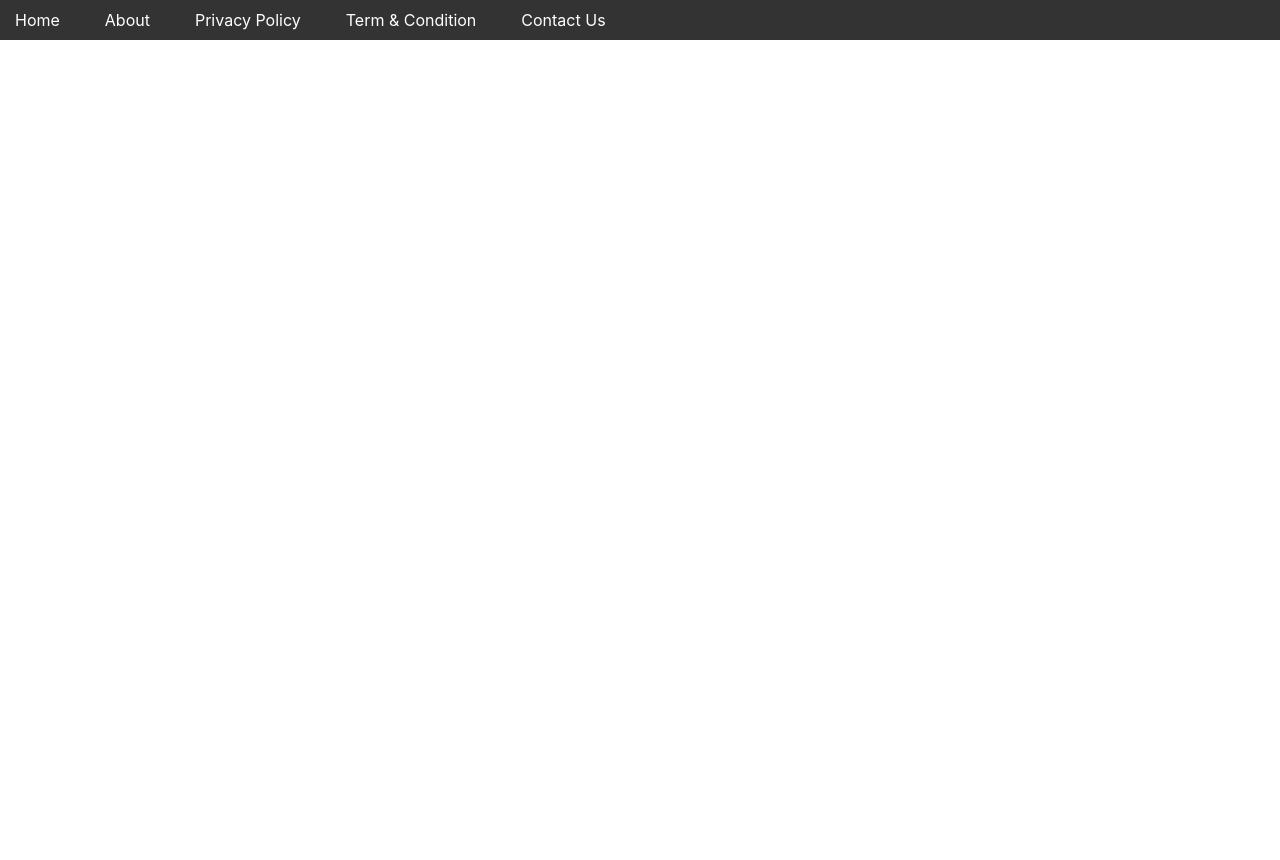
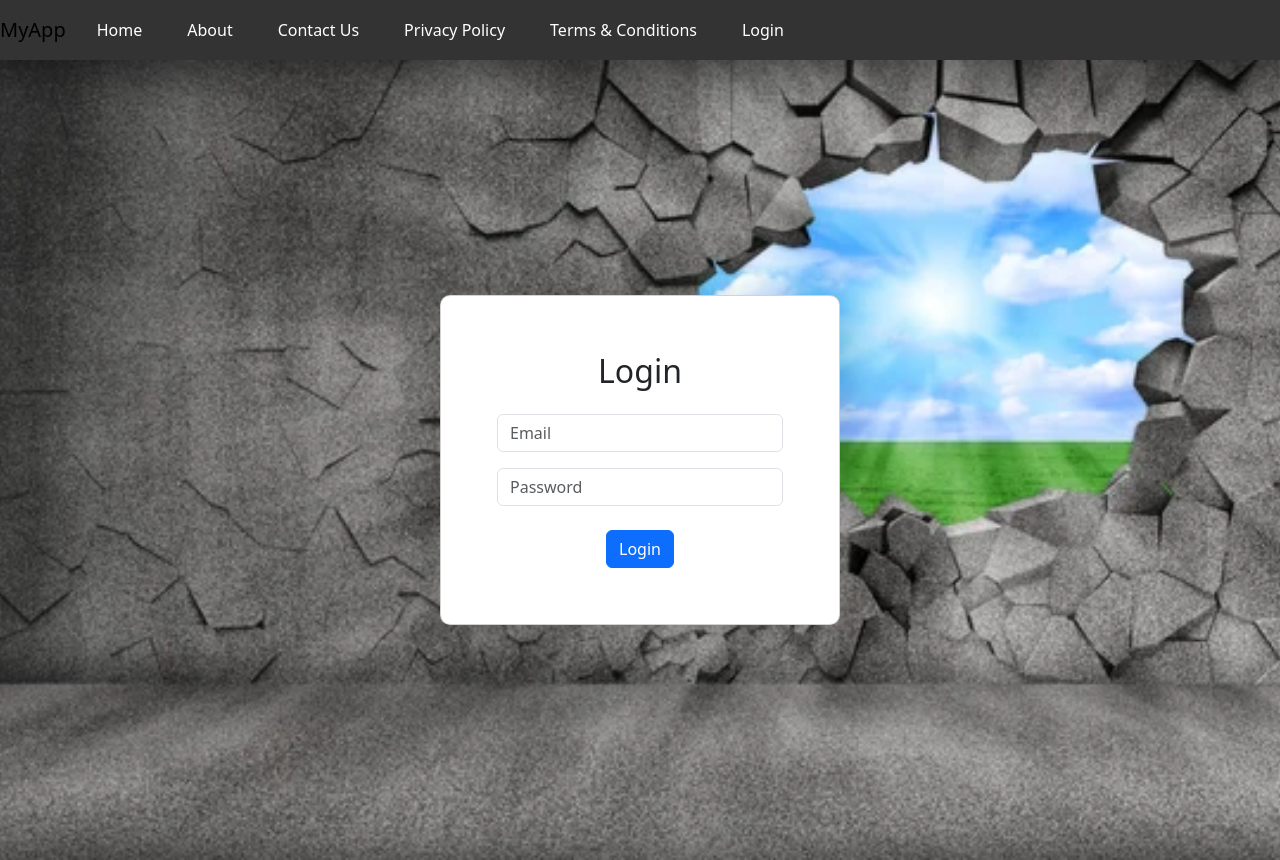
Before and after one commit to kulweetkumar/newDemo, a React (Create React App) app: page /login in a window 1280 px wide. Before the commit the page ends 800 px from the top, so only its background shows below. Built offline with nearby package versions, Linux system fonts and the light colour scheme.

Commit message:
redux setup

```diff
--- a/src/App.css
+++ b/src/App.css
@@ -36,3 +36,30 @@
     transform: rotate(360deg);
   }
 }
+
+.login-background {
+  background-image: url('../public//login.jpg'); /* Add your background image path here */
+  background-size: cover;
+  background-position: center;
+  height: 100vh;
+  display: flex;
+  align-items: center;
+  justify-content: center;
+}
+
+.login-card {
+  max-width: 400px;
+  width: 100%;
+  border-radius: 10px;
+  overflow: hidden;
+}
+
+.card-body {
+  padding: 2rem;
+}
+.content-container {
+  padding-top: 60px; /* Adjust this value based on the height of your Navbar */
+}
+nav.navbar.navbar-expand-lg.navbar-light.bg-light.fixed-top {
+  background-color: #333 !important;
+}
--- a/src/App.js
+++ b/src/App.js
@@ -1,27 +1,36 @@
-
 import React from 'react';
 import { BrowserRouter as Router, Route, Routes } from 'react-router-dom';
 import Navbar from './components/layout/navbar';
-import Home from "./components/pages/home"
-import About from "./components/pages/about_us"
-import Contact from "./components/pages/contact_us"
-import PrivacyPolicy from "./components/pages/privacy_policy"
-import TermCondition from "./components/pages/term_condition"
+import Home from "./components/pages/home";
+import About from "./components/pages/about_us";
+import Contact from "./components/pages/contact_us";
+import PrivacyPolicy from "./components/pages/privacy_policy";
+import TermCondition from "./components/pages/term_condition";
+import { Provider } from "react-redux";
+import { store } from "./redux/store";
+import Login from './components/pages/login';
+import 'bootstrap/dist/css/bootstrap.min.css'; // Ensure you have Bootstrap CSS imported
+import './App.css'; // Add your custom CSS here
 
 const App = () => {
   return (
+    <Provider store={store}>
       <Router>
         <div className="App">
           <Navbar />
+          <div className="content-container">
             <Routes>
               <Route path='/' element={<Home />} />
               <Route path='/about' element={<About />} />
               <Route path='/contact-us' element={<Contact />} />
               <Route path='/privacy-policy' element={<PrivacyPolicy />} />
               <Route path='/term-condition' element={<TermCondition />} />
+              <Route path='/login' element={<Login />} />
             </Routes>
           </div>
+        </div>
       </Router>
+    </Provider>
   );
 };
 
--- a/src/components/layout/navbar.js
+++ b/src/components/layout/navbar.js
@@ -3,24 +3,31 @@ import { Link } from 'react-router-dom';
 
 const Navbar = () => {
   return (
-    <nav style={{ backgroundColor: '#333', padding: '10px 0' }}>
-      <ul style={{ display: 'flex', listStyleType: 'none', margin: 0, padding: 0, justifyContent: 'left' }}>
-        <li style={{ marginRight: '15px' }}>
-          <Link style={linkStyle} to="/">Home</Link>
+
+    <nav className="navbar navbar-expand-lg navbar-light bg-light fixed-top" >
+      <Link className="navbar-brand" to="/">MyApp</Link>
+      <div className="collapse navbar-collapse">
+        <ul className="navbar-nav mr-auto" style={{ display: 'flex', listStyleType: 'none', margin: 0, padding: 0, justifyContent: 'left' }}>
+          <li className="nav-item" style={{ marginRight: '15px' }}>
+            <Link className="nav-link" style={linkStyle} to="/">Home</Link>
           </li>
-        <li style={{ marginRight: '15px' }}>
-          <Link style={linkStyle} to="/about">About</Link>
+          <li className="nav-item" style={{ marginRight: '15px' }}>
+            <Link className="nav-link" style={linkStyle} to="/about">About</Link>
           </li>
-        <li style={{ marginRight: '15px' }}>
-          <Link style={linkStyle} to="/privacy-policy">Privacy Policy</Link>
+          <li className="nav-item" style={{ marginRight: '15px' }}>
+            <Link className="nav-link" style={linkStyle} to="/contact-us">Contact Us</Link>
           </li>
-        <li style={{ marginRight: '15px' }}>
-          <Link style={linkStyle} to="/term-condition">Term & Condition</Link>
+          <li className="nav-item" style={{ marginRight: '15px' }}>
+            <Link className="nav-link" style={linkStyle} to="/privacy-policy">Privacy Policy</Link>
           </li>
-        <li>
-          <Link style={linkStyle} to="/contact-us">Contact Us</Link>
+          <li className="nav-item" style={{ marginRight: '15px' }}>
+            <Link className="nav-link" style={linkStyle} to="/term-condition">Terms & Conditions</Link>
+          </li>
+          <li className="nav-item" style={{ marginRight: '15px' }}>
+            <Link className="nav-link" style={linkStyle} to="/login">Login</Link>
           </li>
         </ul>
+      </div>
     </nav>
   );
 };
--- a/src/components/pages/login.js
+++ b/src/components/pages/login.js
@@ -1,10 +1,99 @@
-import React from 'react';
+import React, { useState, useEffect } from 'react';
+import { useDispatch, useSelector } from 'react-redux';
+import { login, logout, checkAuth } from '../../redux/actions'; // Adjust path as necessary
 
 const Login = () => {
+  const [credentials, setCredentials] = useState({ email: '', password: '' });
+  const [errors, setErrors] = useState({ email: '', password: '' }); // New state for validation errors
+  const dispatch = useDispatch();
+  const { isAuthenticated, user, loader, error } = useSelector(state => state.Auth);
+
+  const validate = () => {
+    let isValid = true;
+    const newErrors = { email: '', password: '' };
+
+    if (!credentials.email) {
+      newErrors.email = 'Email is required';
+      isValid = false;
+    }
+
+    if (!credentials.password) {
+      newErrors.password = 'Password is required';
+      isValid = false;
+    }
+
+    setErrors(newErrors);
+    return isValid;
+  };
+
+  const handleLogin = () => {
+    if (!validate()) {
+      return;
+    }
+    dispatch(login(credentials));
+  };
+
+  const handleLogout = () => {
+    dispatch(logout());
+  };
+
+  useEffect(() => {
+    dispatch(checkAuth());
+  }, [dispatch]);
+
   return (
-    <div>
-      <h2>Login Page</h2>
-      <p>Welcome to our website!</p>
+    <div className="login-background">
+      <div className="container d-flex justify-content-center align-items-center min-vh-100">
+        <div className="card login-card shadow-lg p-4">
+          {loader && <div className="alert alert-info mb-3" role="alert">Loading...</div>}
+          {error && <div className="alert alert-danger mb-3" role="alert">Error: {error}</div>}
+          {!isAuthenticated ? (
+            <div className="card-body">
+              <h2 className="card-title text-center mb-4">Login</h2>
+              <form>
+                <div className="form-group mb-3">
+                  <input
+                    type="email"
+                    className={`form-control ${errors.email ? 'is-invalid' : ''}`}
+                    placeholder="Email"
+                    value={credentials.email}
+                    onChange={(e) => setCredentials({ ...credentials, email: e.target.value })}
+                  />
+                  {errors.email && <div className="invalid-feedback" style={{ color: 'red' }}>{errors.email}</div>}
+                </div>
+                <div className="form-group mb-4">
+                  <input
+                    type="password"
+                    className={`form-control ${errors.password ? 'is-invalid' : ''}`}
+                    placeholder="Password"
+                    value={credentials.password}
+                    onChange={(e) => setCredentials({ ...credentials, password: e.target.value })}
+                  />
+                  {errors.password && <div className="invalid-feedback" style={{ color: 'red' }}>{errors.password}</div>}
+                </div>
+                <button
+                  type="button"
+                  onClick={handleLogin}
+                  disabled={loader}
+                  className="btn btn-primary btn-block"
+                >
+                  Login
+                </button>
+              </form>
+            </div>
+          ) : (
+            <div className="card-body text-center">
+              <p className="mb-3">Welcome, {user.name}</p>
+              <button
+                onClick={handleLogout}
+                className="btn btn-secondary"
+              >
+                Logout
+              </button>
+            </div>
+          )}
+        </div>
+      </div>
     </div>
   );
 };
--- /dev/null
+++ b/src/redux/actionTypes/index.js
@@ -0,0 +1,4 @@
+export const AUTH_LOGIN = 'AUTH_LOGIN';
+export const AUTH_CHECK = 'AUTH_CHECK';
+export const AUTH_LOGOUT = 'AUTH_LOGOUT';
+export const PROFILE = 'PROFILE';
--- /dev/null
+++ b/src/redux/actions/index.js
@@ -0,0 +1,29 @@
+import Axios from 'axios';
+import * as ActionTypes from '../actionTypes';
+let apiPath = 'http://localhost:3000/';
+
+// Action creators
+export const login = (credentials) => async (dispatch) => {
+  try {
+    const response = await Axios.post(`${apiPath}/api/login`, credentials);
+    dispatch({
+      type: ActionTypes.AUTH_LOGIN,
+      payload: response.data,
+    });
+  } catch (error) {
+    // Handle error here
+    console.error(error);
+  }
+};
+
+export const logout = () => (dispatch) => {
+  dispatch({
+    type: ActionTypes.AUTH_LOGOUT,
+  });
+};
+
+export const checkAuth = () => (dispatch) => {
+  dispatch({
+    type: ActionTypes.AUTH_CHECK,
+  });
+};
--- /dev/null
+++ b/src/redux/reducers/Auth.js
@@ -0,0 +1,79 @@
+import * as ActionTypes from '../actionTypes';
+import Axios from 'axios';
+
+const initialState = {
+    isAuthenticated: false,
+    user: null,
+    loader: false,
+    error: null,
+};
+
+// Common function to set authentication state
+const setAuthState = (state, payload) => {
+  const { body } = payload;
+  localStorage.setItem('access_token', body.token);
+  localStorage.setItem('user', JSON.stringify(body));
+  Axios.defaults.headers.common.Authorization = `Bearer ${body.token}`;
+  return {
+    ...state,
+    isAuthenticated: true,
+    user: body,
+  };
+};
+
+// login
+const authLogin = (state, payload) => {
+  return setAuthState(state, payload);
+};
+
+// check auth
+const checkAuth = (state) => {
+    const token = localStorage.getItem('access_token');
+    const user = JSON.parse(localStorage.getItem('user'));
+    if (token) {
+      Axios.defaults.headers.common.Authorization = `Bearer ${token}`;
+      return {
+        ...state,
+        isAuthenticated: true,
+        user,
+      };
+    }
+    return {
+      ...state,
+      isAuthenticated: false,
+      user: null,
+    };
+};
+
+// logout
+const authLogout = (state) => {
+  localStorage.removeItem('access_token');
+  localStorage.removeItem('user');
+  return {
+    ...state,
+    isAuthenticated: false,
+    user: null,
+  };
+};
+
+// get profile
+const getProfile = (state, payload) => {
+  return setAuthState(state, payload);
+};
+
+const Auth = (state = initialState, { type, payload = null }) => {
+    switch (type) {
+        case ActionTypes.AUTH_LOGIN:
+          return authLogin(state, payload);
+        case ActionTypes.AUTH_CHECK:
+          return checkAuth(state);
+        case ActionTypes.AUTH_LOGOUT:
+          return authLogout(state);
+        case ActionTypes.PROFILE:
+          return getProfile(state, payload);
+        default:
+          return state;
+    }
+}
+
+export default Auth;
--- /dev/null
+++ b/src/redux/reducers/index.js
@@ -0,0 +1,8 @@
+import { combineReducers } from 'redux';
+import { reducer as formReducer } from 'redux-form';
+import Auth from './Auth';
+const RootReducer = combineReducers({
+		Auth,
+		form: formReducer,
+	});
+export default RootReducer;
--- /dev/null
+++ b/src/redux/store.js
@@ -0,0 +1,13 @@
+import { createStore, applyMiddleware, compose } from 'redux';
+import { thunk as ReduxThunk } from 'redux-thunk';
+import { persistStore } from 'redux-persist';
+import RootReducer from './reducers'; // Adjust the path as needed
+
+const store = createStore(
+  RootReducer,
+  compose(applyMiddleware(ReduxThunk)) // Apply redux-thunk middleware
+);
+
+const persistor = persistStore(store);
+
+export { store, persistor };
```
Also changed, not shown: package.json (+8 -0 lines), public/login.jpg (added). Lines whose indentation alone changed are shown as unchanged.
